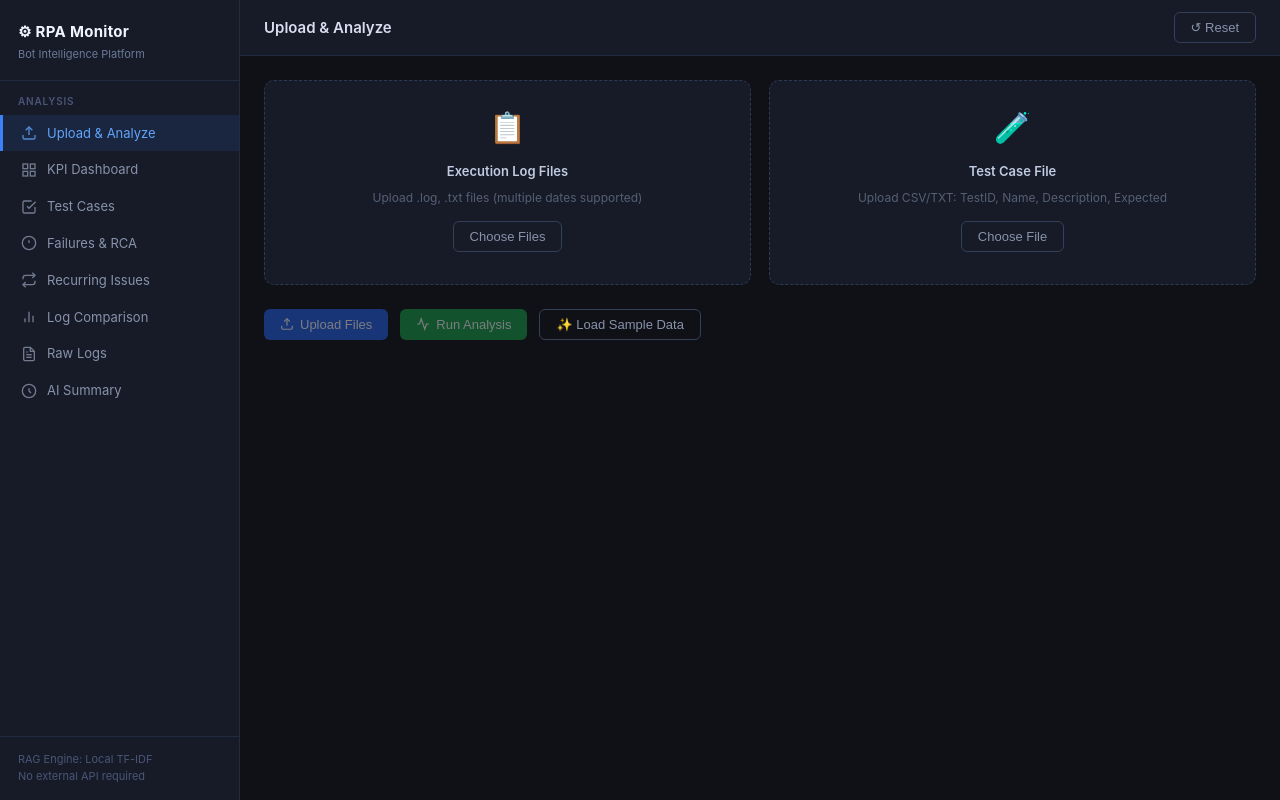
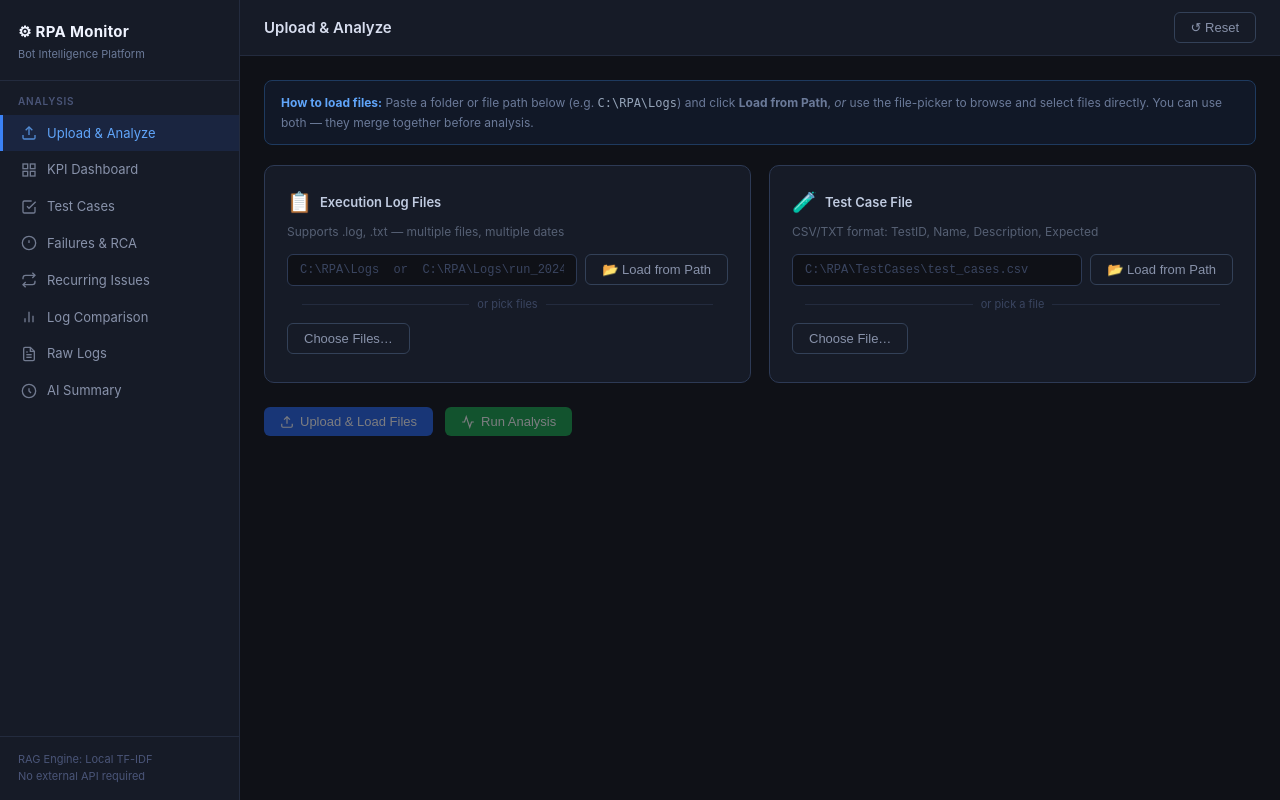
Before and after one commit to santosh3112/Deployed-Validation-Check, a Flask app: page / in a window 1280 px wide. Run offline with Flask 3, Linux system fonts and the light colour scheme.

Commit message:
Remove sample_data folder; replace with path-based file loading UI

```diff
--- a/app.py
+++ b/app.py
@@ -511,53 +511,114 @@ def index():
     return render_template("index.html")
 
 
-@app.route("/upload_logs", methods=["POST"])
-def upload_logs():
-    sid = _get_sid()
-    store = _get_store(sid)
-    files = request.files.getlist("logs")
-    if not files:
-        return jsonify({"error": "No log files provided"}), 400
-
+# ── Helper: ingest a list of (filename, text) pairs into the store ──
+def _ingest_logs(store: dict, file_pairs: list[tuple[str, str]]) -> int:
     all_entries = []
-    for f in files:
-        fname = secure_filename(f.filename)
-        text = f.read().decode("utf-8", errors="replace")
+    for fname, text in file_pairs:
         entries = _parse_log_lines(text, fname)
         all_entries.extend(entries)
-
-    # Merge with existing
     store["log_entries"].extend(all_entries)
-
-    # Rebuild RAG vectors from all failure lines
     failure_docs = [e["raw"] for e in store["log_entries"] if e["is_failure"]]
     if failure_docs:
         store["rag_vectors"], _ = _tf_idf_vectors(failure_docs)
         store["rag_docs"] = failure_docs
     else:
         store["rag_vectors"], store["rag_docs"] = [], []
+    return len(all_entries)
 
+
+@app.route("/upload_logs", methods=["POST"])
+def upload_logs():
+    """Accept log files via multipart upload OR a server-side folder/file path."""
+    sid = _get_sid()
+    store = _get_store(sid)
+
+    # ── Option 1: files uploaded via browser file-picker ──
+    files = request.files.getlist("logs")
+    if files and any(f.filename for f in files):
+        pairs = []
+        for f in files:
+            fname = secure_filename(f.filename)
+            text = f.read().decode("utf-8", errors="replace")
+            pairs.append((fname, text))
+        count = _ingest_logs(store, pairs)
+        return jsonify({
+            "message": f"Parsed {count} log lines from {len(pairs)} file(s).",
+            "files": [p[0] for p in pairs],
+            "total_entries": len(store["log_entries"]),
+        })
+
+    # ── Option 2: server-side path provided ──
+    path_input = (request.form.get("log_path") or "").strip()
+    if not path_input:
+        return jsonify({"error": "No files or path provided."}), 400
+
+    path_input = os.path.expandvars(os.path.expanduser(path_input))
+    if not os.path.exists(path_input):
+        return jsonify({"error": f"Path not found: {path_input}"}), 400
+
+    LOG_EXTS = {".log", ".txt", ".csv"}
+    if os.path.isfile(path_input):
+        candidates = [path_input]
+    else:
+        candidates = [
+            os.path.join(path_input, fn)
+            for fn in os.listdir(path_input)
+            if os.path.splitext(fn)[1].lower() in LOG_EXTS
+        ]
+        candidates.sort()
+
+    if not candidates:
+        return jsonify({"error": f"No .log/.txt/.csv files found in: {path_input}"}), 400
+
+    pairs = []
+    for fp in candidates:
+        try:
+            with open(fp, "r", encoding="utf-8", errors="replace") as fh:
+                pairs.append((os.path.basename(fp), fh.read()))
+        except OSError as e:
+            return jsonify({"error": f"Cannot read {fp}: {e}"}), 400
+
+    count = _ingest_logs(store, pairs)
     return jsonify({
-        "message": f"Parsed {len(all_entries)} log lines from {len(files)} file(s).",
+        "message": f"Parsed {count} log lines from {len(pairs)} file(s).",
+        "files": [p[0] for p in pairs],
         "total_entries": len(store["log_entries"]),
     })
 
 
 @app.route("/upload_test_cases", methods=["POST"])
 def upload_test_cases():
+    """Accept test case file via multipart upload OR a server-side file path."""
     sid = _get_sid()
     store = _get_store(sid)
+
+    # ── Option 1: file uploaded via browser ──
     f = request.files.get("test_cases")
-    if not f:
-        return jsonify({"error": "No test case file provided"}), 400
+    if f and f.filename:
+        text = f.read().decode("utf-8", errors="replace")
+        cases = _parse_test_cases(text)
+        store["test_cases"] = cases
+        return jsonify({"message": f"Loaded {len(cases)} test case(s).", "test_cases": cases})
 
-    text = f.read().decode("utf-8", errors="replace")
+    # ── Option 2: server-side path ──
+    path_input = (request.form.get("tc_path") or "").strip()
+    if not path_input:
+        return jsonify({"error": "No file or path provided."}), 400
+
+    path_input = os.path.expandvars(os.path.expanduser(path_input))
+    if not os.path.isfile(path_input):
+        return jsonify({"error": f"File not found: {path_input}"}), 400
+
+    try:
+        with open(path_input, "r", encoding="utf-8", errors="replace") as fh:
+            text = fh.read()
+    except OSError as e:
+        return jsonify({"error": f"Cannot read file: {e}"}), 400
+
     cases = _parse_test_cases(text)
     store["test_cases"] = cases
-    return jsonify({
-        "message": f"Loaded {len(cases)} test case(s).",
-        "test_cases": cases,
-    })
+    return jsonify({"message": f"Loaded {len(cases)} test case(s).", "test_cases": cases})
 
 
 @app.route("/analyze", methods=["POST"])
--- a/templates/index.html
+++ b/templates/index.html
@@ -142,20 +142,50 @@
 
   .upload-card {
     background: #161b27;
-    border: 1px dashed #2d3a55;
+    border: 1px solid #2d3a55;
     border-radius: 10px;
-    padding: 22px;
-    text-align: center;
-    cursor: pointer;
+    padding: 20px 22px;
     transition: border-color .2s, background .2s;
   }
-  .upload-card:hover { border-color: #3b82f6; background: #182035; }
-  .upload-card.has-files { border-style: solid; border-color: #22c55e; }
-  .upload-card h3 { font-size: 13px; font-weight: 600; color: #c0cbe0; margin-bottom: 6px; }
-  .upload-card p { font-size: 12px; color: #566074; margin-bottom: 14px; }
+  .upload-card.has-files { border-color: #22c55e; }
+  .upload-card h3 { font-size: 13px; font-weight: 600; color: #c0cbe0; margin-bottom: 4px; display:flex;align-items:center;gap:8px; }
+  .upload-card p { font-size: 12px; color: #566074; margin-bottom: 12px; }
   .upload-card input[type=file] { display: none; }
-  .upload-icon { font-size: 30px; margin-bottom: 10px; }
-  .file-list { margin-top: 10px; font-size: 11px; color: #22c55e; }
+  .upload-icon { font-size: 20px; }
+  .file-list { margin-top: 8px; font-size: 11px; color: #22c55e; line-height:1.8; }
+
+  /* path input row */
+  .path-row { display:flex; gap:8px; align-items:center; margin-bottom:10px; }
+  .path-input {
+    flex: 1;
+    background: #0f1117;
+    border: 1px solid #2d3a55;
+    border-radius: 6px;
+    padding: 8px 12px;
+    font-size: 12px;
+    color: #c0cbe0;
+    font-family: "Courier New", monospace;
+    outline: none;
+    transition: border-color .15s;
+  }
+  .path-input:focus { border-color: #3b82f6; }
+  .path-input::placeholder { color: #3a4560; }
+  .divider-or {
+    text-align: center;
+    font-size: 11px;
+    color: #3a4560;
+    margin: 10px 0;
+    position: relative;
+  }
+  .divider-or::before, .divider-or::after {
+    content:'';
+    display:inline-block;
+    width: 38%;
+    height: 1px;
+    background: #232b3e;
+    vertical-align: middle;
+    margin: 0 8px;
+  }
 
   /* ── KPI Cards ── */
   .kpi-grid {
@@ -560,38 +590,75 @@
 
       <!-- ══════════════ UPLOAD PANEL ══════════════ -->
       <div class="panel active" id="panel-upload">
+
+        <!-- How-to hint -->
+        <div style="background:#111827;border:1px solid #1e3a5f;border-radius:8px;padding:12px 16px;margin-bottom:20px;font-size:12px;color:#6b7a99;">
+          <strong style="color:#60a5fa;">How to load files:</strong>
+          Paste a folder or file path below (e.g. <code style="color:#94a3b8;">C:\RPA\Logs</code>) and click <strong>Load from Path</strong>,
+          <em>or</em> use the file-picker to browse and select files directly.
+          You can use both — they merge together before analysis.
+        </div>
+
         <div class="upload-grid">
-          <!-- Log Files -->
-          <div class="upload-card" id="card-logs" onclick="document.getElementById('inp-logs').click()">
-            <div class="upload-icon">📋</div>
-            <h3>Execution Log Files</h3>
-            <p>Upload .log, .txt files (multiple dates supported)</p>
+
+          <!-- ── Log Files Card ── -->
+          <div class="upload-card" id="card-logs">
+            <h3><span class="upload-icon">📋</span> Execution Log Files</h3>
+            <p>Supports .log, .txt — multiple files, multiple dates</p>
+
+            <!-- Path input -->
+            <div class="path-row">
+              <input class="path-input" id="log-path-input" type="text"
+                placeholder="C:\RPA\Logs  or  C:\RPA\Logs\run_2024-01-20.log"
+                oninput="checkUploadReady()" />
+              <button class="btn btn-outline" style="white-space:nowrap;" onclick="loadLogsFromPath()">
+                📂 Load from Path
+              </button>
+            </div>
+
+            <div class="divider-or">or pick files</div>
+
             <input type="file" id="inp-logs" accept=".log,.txt,.csv" multiple onchange="handleLogsSelected(this)" />
-            <button class="btn btn-outline" onclick="event.stopPropagation(); document.getElementById('inp-logs').click()">Choose Files</button>
+            <button class="btn btn-outline" onclick="document.getElementById('inp-logs').click()">
+              Choose Files…
+            </button>
             <div class="file-list" id="log-file-list"></div>
           </div>
-          <!-- Test Cases -->
-          <div class="upload-card" id="card-tc" onclick="document.getElementById('inp-tc').click()">
-            <div class="upload-icon">🧪</div>
-            <h3>Test Case File</h3>
-            <p>Upload CSV/TXT: TestID, Name, Description, Expected</p>
+
+          <!-- ── Test Cases Card ── -->
+          <div class="upload-card" id="card-tc">
+            <h3><span class="upload-icon">🧪</span> Test Case File</h3>
+            <p>CSV/TXT format: TestID, Name, Description, Expected</p>
+
+            <!-- Path input -->
+            <div class="path-row">
+              <input class="path-input" id="tc-path-input" type="text"
+                placeholder="C:\RPA\TestCases\test_cases.csv"
+                oninput="checkUploadReady()" />
+              <button class="btn btn-outline" style="white-space:nowrap;" onclick="loadTcFromPath()">
+                📂 Load from Path
+              </button>
+            </div>
+
+            <div class="divider-or">or pick a file</div>
+
             <input type="file" id="inp-tc" accept=".csv,.txt" onchange="handleTcSelected(this)" />
-            <button class="btn btn-outline" onclick="event.stopPropagation(); document.getElementById('inp-tc').click()">Choose File</button>
+            <button class="btn btn-outline" onclick="document.getElementById('inp-tc').click()">
+              Choose File…
+            </button>
             <div class="file-list" id="tc-file-list"></div>
           </div>
-        </div>
+
+        </div><!-- /upload-grid -->
 
         <div style="display:flex; gap:12px; margin-bottom:24px; flex-wrap:wrap;">
           <button class="btn btn-primary" id="btn-upload" onclick="uploadFiles()" disabled>
             <svg width="14" height="14" viewBox="0 0 24 24" fill="none" stroke="currentColor" stroke-width="2"><path d="M21 15v4a2 2 0 01-2 2H5a2 2 0 01-2-2v-4"/><polyline points="17 8 12 3 7 8"/><line x1="12" y1="3" x2="12" y2="15"/></svg>
-            Upload Files
+            Upload &amp; Load Files
           </button>
           <button class="btn btn-success" id="btn-analyze" onclick="runAnalysis()" disabled>
             <svg width="14" height="14" viewBox="0 0 24 24" fill="none" stroke="currentColor" stroke-width="2"><polyline points="22 12 18 12 15 21 9 3 6 12 2 12"/></svg>
             Run Analysis
-          </button>
-          <button class="btn btn-outline" onclick="loadSampleData()">
-            ✨ Load Sample Data
           </button>
         </div>
 
@@ -754,7 +821,66 @@ function handleTcSelected(inp) {
 }
 
 function checkUploadReady() {
-  document.getElementById('btn-upload').disabled = logFiles.length === 0 && !tcFile;
+  const logPath  = document.getElementById('log-path-input').value.trim();
+  const tcPath   = document.getElementById('tc-path-input').value.trim();
+  const hasInput = logFiles.length > 0 || !!tcFile || !!logPath || !!tcPath;
+  document.getElementById('btn-upload').disabled = !hasInput;
+}
+
+// ── Load logs from a server-side path immediately ──
+async function loadLogsFromPath() {
+  const path = document.getElementById('log-path-input').value.trim();
+  if (!path) { showToast('Enter a folder or file path first.', 'error'); return; }
+
+  const btn = event.currentTarget;
+  btn.disabled = true;
+  btn.textContent = '⏳ Loading…';
+
+  const fd = new FormData();
+  fd.append('log_path', path);
+  try {
+    const res = await fetch('/upload_logs', { method: 'POST', body: fd });
+    const data = await res.json();
+    if (!res.ok) {
+      showToast(data.error || 'Failed to load from path', 'error');
+    } else {
+      const fileList = (data.files || []).map(f => `✓ ${f}`).join('<br/>');
+      document.getElementById('log-file-list').innerHTML = fileList;
+      document.getElementById('card-logs').classList.add('has-files');
+      document.getElementById('quick-stats').style.display = 'block';
+      document.getElementById('quick-stats-body').innerHTML =
+        `<tr><td>Log Lines Parsed</td><td>${data.total_entries}</td></tr>`;
+      document.getElementById('btn-analyze').disabled = false;
+      showToast(data.message, 'success');
+    }
+  } catch(e) { showToast('Network error loading from path', 'error'); }
+  finally { btn.disabled = false; btn.textContent = '📂 Load from Path'; }
+}
+
+// ── Load test cases from a server-side path immediately ──
+async function loadTcFromPath() {
+  const path = document.getElementById('tc-path-input').value.trim();
+  if (!path) { showToast('Enter a file path first.', 'error'); return; }
+
+  const btn = event.currentTarget;
+  btn.disabled = true;
+  btn.textContent = '⏳ Loading…';
+
+  const fd = new FormData();
+  fd.append('tc_path', path);
+  try {
+    const res = await fetch('/upload_test_cases', { method: 'POST', body: fd });
+    const data = await res.json();
+    if (!res.ok) {
+      showToast(data.error || 'Failed to load from path', 'error');
+    } else {
+      document.getElementById('tc-file-list').innerHTML = `✓ Loaded ${data.test_cases ? data.test_cases.length : ''} test cases from path`;
+      document.getElementById('card-tc').classList.add('has-files');
+      document.getElementById('btn-analyze').disabled = false;
+      showToast(data.message, 'success');
+    }
+  } catch(e) { showToast('Network error loading from path', 'error'); }
+  finally { btn.disabled = false; btn.textContent = '📂 Load from Path'; }
 }
 
 // ─────────────────────────────────────────────
@@ -763,11 +889,13 @@ function checkUploadReady() {
 async function uploadFiles() {
   const btn = document.getElementById('btn-upload');
   btn.disabled = true;
-  btn.innerHTML = '<span class="spinner"></span> Uploading…';
+  btn.innerHTML = '<span class="spinner"></span> Loading…';
 
   let uploaded = false;
+  const logPath = document.getElementById('log-path-input').value.trim();
+  const tcPath  = document.getElementById('tc-path-input').value.trim();
 
-  // Upload logs
+  // ── Upload log files (file-picker) ──
   if (logFiles.length > 0) {
     const fd = new FormData();
     logFiles.forEach(f => fd.append('logs', f));
@@ -776,18 +904,37 @@ async function uploadFiles() {
       const data = await res.json();
       if (!res.ok) { showToast(data.error || 'Log upload failed', 'error'); }
       else {
-        showToast(data.message, 'success');
         uploaded = true;
-        // fetch raw log entries for log viewer
-        // (we'll re-fetch via analyze; for now store message)
         document.getElementById('quick-stats').style.display = 'block';
         document.getElementById('quick-stats-body').innerHTML =
           `<tr><td>Log Lines Parsed</td><td>${data.total_entries}</td></tr>`;
+        showToast(data.message, 'success');
       }
     } catch(e) { showToast('Network error uploading logs', 'error'); }
   }
 
-  // Upload test cases
+  // ── Load logs from path (if path typed and not already loaded via button) ──
+  if (logPath && logFiles.length === 0) {
+    const fd = new FormData();
+    fd.append('log_path', logPath);
+    try {
+      const res = await fetch('/upload_logs', { method: 'POST', body: fd });
+      const data = await res.json();
+      if (!res.ok) { showToast(data.error || 'Failed to load logs from path', 'error'); }
+      else {
+        uploaded = true;
+        const fileList = (data.files || []).map(f => `✓ ${f}`).join('<br/>');
+        document.getElementById('log-file-list').innerHTML = fileList;
+        document.getElementById('card-logs').classList.add('has-files');
+        document.getElementById('quick-stats').style.display = 'block';
+        document.getElementById('quick-stats-body').innerHTML =
+          `<tr><td>Log Lines Parsed</td><td>${data.total_entries}</td></tr>`;
+        showToast(data.message, 'success');
+      }
+    } catch(e) { showToast('Network error loading logs from path', 'error'); }
+  }
+
+  // ── Upload test case file (file-picker) ──
   if (tcFile) {
     const fd = new FormData();
     fd.append('test_cases', tcFile);
@@ -795,15 +942,33 @@ async function uploadFiles() {
       const res = await fetch('/upload_test_cases', { method: 'POST', body: fd });
       const data = await res.json();
       if (!res.ok) { showToast(data.error || 'TC upload failed', 'error'); }
-      else { showToast(data.message, 'success'); uploaded = true; }
+      else { uploaded = true; showToast(data.message, 'success'); }
     } catch(e) { showToast('Network error uploading test cases', 'error'); }
   }
 
-  btn.innerHTML = '⬆ Upload Files';
+  // ── Load test cases from path ──
+  if (tcPath && !tcFile) {
+    const fd = new FormData();
+    fd.append('tc_path', tcPath);
+    try {
+      const res = await fetch('/upload_test_cases', { method: 'POST', body: fd });
+      const data = await res.json();
+      if (!res.ok) { showToast(data.error || 'Failed to load test cases from path', 'error'); }
+      else {
+        uploaded = true;
+        document.getElementById('tc-file-list').innerHTML =
+          `✓ Loaded ${data.test_cases ? data.test_cases.length : ''} test cases from path`;
+        document.getElementById('card-tc').classList.add('has-files');
+        showToast(data.message, 'success');
+      }
+    } catch(e) { showToast('Network error loading test cases from path', 'error'); }
+  }
+
+  btn.innerHTML = '⬆ Upload &amp; Load Files';
   btn.disabled = false;
   if (uploaded) {
     document.getElementById('btn-analyze').disabled = false;
-    showToast('Files uploaded. Click "Run Analysis" to proceed.', 'success');
+    showToast('Files loaded. Click "Run Analysis" to proceed.', 'success');
   }
 }
 
@@ -1221,102 +1386,17 @@ function renderHealthIndicator(sr) {
 }
 
 // ─────────────────────────────────────────────
-// Sample Data
-// ─────────────────────────────────────────────
-async function loadSampleData() {
-  // Create synthetic log files and test cases
-  const today = new Date();
-  const fmt = d => d.toISOString().slice(0,10);
-  const d0 = fmt(new Date(today - 6*86400000));
-  const d1 = fmt(new Date(today - 4*86400000));
-  const d2 = fmt(new Date(today - 2*86400000));
-  const d3 = fmt(today);
-
-  const logContent1 = `${d0} 09:00:01 INFO  Bot started - Invoice Processing Bot v2.4
-${d0} 09:00:05 INFO  Connecting to SAP ERP endpoint...
-${d0} 09:00:08 ERROR Connection timeout: SAP endpoint did not respond within 30s
-${d0} 09:01:00 ERROR Connection refused: jdbc:db2://prod-db:50000/SAPDB
-${d0} 09:02:10 INFO  Retrying connection (attempt 2/3)
-${d0} 09:02:45 FAILED Authentication failed: Invalid credentials for sap_bot_user
-${d0} 09:03:00 INFO  Bot stopped after 3 failures
-${d0} 09:03:01 ERROR Robot stopped unexpectedly - Process aborted`;
-
-  const logContent2 = `${d1} 10:00:00 INFO  Bot started - Invoice Processing Bot v2.4
-${d1} 10:00:12 ERROR Connection timeout: SAP endpoint did not respond within 30s
-${d1} 10:01:00 ERROR Null pointer exception in module InvoiceParser at line 142
-${d1} 10:01:30 FAILED Test: ValidateInvoiceTotal - Expected 1500.00 got None
-${d1} 10:02:00 WARNING Database connection pool exhausted (max 10 connections)
-${d1} 10:02:30 ERROR File not found: /data/invoices/batch_20240115.xml
-${d1} 10:03:00 PASSED Test: CheckSupplierCode - Supplier ABC123 validated
-${d1} 10:03:30 ERROR API call failed: HTTP 500 from invoice-validator.internal/api/v2/check`;
-
-  const logContent3 = `${d2} 08:30:00 INFO  Bot started - Invoice Processing Bot v2.4
-${d2} 08:30:10 ERROR Connection timeout: SAP endpoint did not respond within 30s
-${d2} 08:31:00 ERROR Connection timeout: SAP endpoint did not respond within 30s
-${d2} 08:31:30 PASSED Test: LoadConfiguration - Config loaded successfully
-${d2} 08:32:00 PASSED Test: ConnectToDatabase - DB connection established
-${d2} 08:32:30 ERROR XPath element not found: //div[@id='invoice-table']/tbody/tr
-${d2} 08:33:00 FAILED UI element not found: Submit Button on InvoicePage
-${d2} 08:33:30 WARNING Memory usage at 87% - consider increasing heap
-${d2} 08:34:00 ERROR Access denied: User bot_user lacks permission on INVOICE_TABLE`;
-
-  const logContent4 = `${d3} 07:00:00 INFO  Bot started - Invoice Processing Bot v2.4
-${d3} 07:00:15 ERROR Connection timeout: SAP endpoint did not respond within 30s
-${d3} 07:01:00 PASSED Test: InitializeWorkspace - Workspace ready
-${d3} 07:01:30 PASSED Test: LoadInvoiceQueue - 47 invoices loaded
-${d3} 07:02:00 ERROR Null pointer exception in module InvoiceParser at line 142
-${d3} 07:02:30 ERROR API call failed: HTTP 404 endpoint not found invoice-service/process
-${d3} 07:03:00 FAILED Transaction TXID-20240120-001 failed: Amount mismatch 1200 != 1500
-${d3} 07:03:30 FAILED Transaction TXID-20240120-002 failed: Duplicate invoice detected
-${d3} 07:04:00 ERROR Robot stopped unexpectedly - Out of memory error
-${d3} 07:04:30 CRITICAL Unhandled exception in main process - bot terminated`;
-
-  const tcContent = `TC-001,Validate Invoice Total,Check invoice total calculation matches SAP,PASS
-TC-002,Check Supplier Code,Validate supplier exists in master data,PASS
-TC-003,SAP Connection Test,Bot connects to SAP ERP endpoint,PASS
-TC-004,Database Connectivity,Connect to DB2 production database,PASS
-TC-005,Load Invoice Queue,Load pending invoices from queue,PASS
-TC-006,Process Invoice TXID-001,Process invoice transaction TXID-20240120-001,PASS
-TC-007,Process Invoice TXID-002,Process invoice transaction TXID-20240120-002,PASS
-TC-008,Validate Invoice Table UI,Locate invoice table element on screen,PASS
-TC-009,API Validation Check,Call invoice validator API endpoint,PASS
-TC-010,Memory Health Check,Verify memory usage within limits,PASS`;
-
-  const logBlob1 = new Blob([logContent1], {type:'text/plain'});
-  const logBlob2 = new Blob([logContent2], {type:'text/plain'});
-  const logBlob3 = new Blob([logContent3], {type:'text/plain'});
-  const logBlob4 = new Blob([logContent4], {type:'text/plain'});
-  const tcBlob = new Blob([tcContent], {type:'text/csv'});
-
-  const logFile1 = new File([logBlob1], `${d0}_invoice_bot.log`, {type:'text/plain'});
-  const logFile2 = new File([logBlob2], `${d1}_invoice_bot.log`, {type:'text/plain'});
-  const logFile3 = new File([logBlob3], `${d2}_invoice_bot.log`, {type:'text/plain'});
-  const logFile4 = new File([logBlob4], `${d3}_invoice_bot.log`, {type:'text/plain'});
-  const tcFile2  = new File([tcBlob],   'test_cases.csv',        {type:'text/csv'});
-
-  logFiles = [logFile1, logFile2, logFile3, logFile4];
-  tcFile   = tcFile2;
-
-  document.getElementById('log-file-list').innerHTML =
-    logFiles.map(f => `✓ ${f.name}`).join('<br/>');
-  document.getElementById('tc-file-list').innerHTML = `✓ ${tcFile.name}`;
-  document.getElementById('card-logs').classList.add('has-files');
-  document.getElementById('card-tc').classList.add('has-files');
-  document.getElementById('btn-upload').disabled = false;
-
-  showToast('Sample data loaded (4 log files across 7 days + test cases). Click Upload Files.', 'success');
-}
-
-// ─────────────────────────────────────────────
 // Reset
 // ─────────────────────────────────────────────
 async function resetSession() {
-  if (!confirm('Reset all uploaded data and analysis?')) return;
+  if (!confirm('Reset all loaded data and analysis?')) return;
   await fetch('/reset', { method: 'POST' });
   logFiles = [];
   tcFile = null;
   analysisResult = null;
   allLogEntries = [];
+  document.getElementById('log-path-input').value = '';
+  document.getElementById('tc-path-input').value  = '';
   document.getElementById('log-file-list').innerHTML = '';
   document.getElementById('tc-file-list').innerHTML = '';
   document.getElementById('card-logs').classList.remove('has-files');
@@ -1325,12 +1405,11 @@ async function resetSession() {
   document.getElementById('btn-analyze').disabled = true;
   document.getElementById('quick-stats').style.display = 'none';
   document.getElementById('health-indicator').innerHTML = '';
-  // Reset panels
   ['kpi-grid-wrap','tc-table-wrap','rca-wrap','recurring-wrap','comparison-wrap','ai-summary-wrap','impacted-wrap'].forEach(id => {
     const el = document.getElementById(id);
     if (el) el.innerHTML = '<div class="empty-state"><p>Run analysis to see results</p></div>';
   });
-  document.getElementById('log-viewer').innerHTML = '<div class="empty-state" style="padding:24px;"><p>Upload log files to view raw logs</p></div>';
+  document.getElementById('log-viewer').innerHTML = '<div class="empty-state" style="padding:24px;"><p>Load log files to view raw logs</p></div>';
   showPanel('upload');
   showToast('Session reset.', 'success');
 }
```
Also changed, not shown: sample_data/test_cases.csv (deleted, +0 -14 lines), 4 other files.
